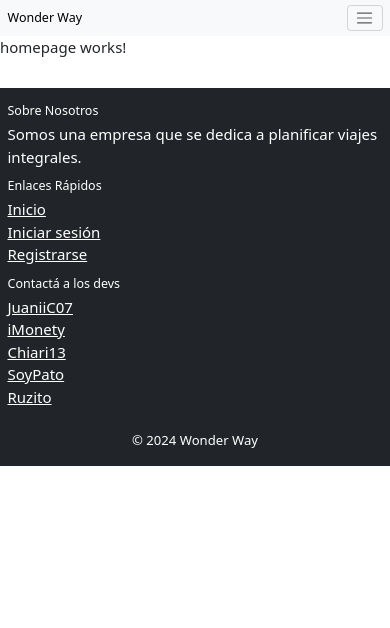
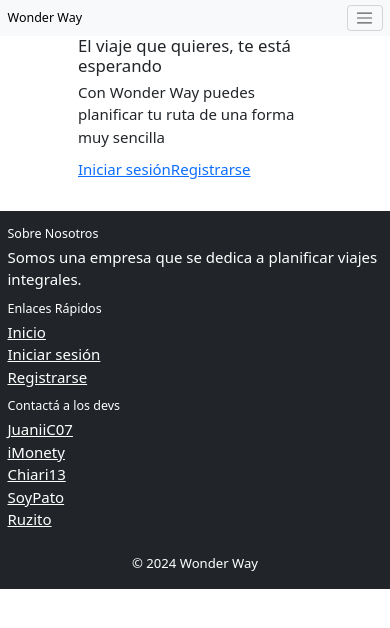
Before and after one commit to soypato/WonderWay, an Angular app in the folder code/: page / in a window 390 px wide. Shown: the top 628 px of the page. Built offline with nearby package versions, Linux system fonts and the light colour scheme.

Commit message:
responsive first version of homepage

```diff
--- a/code/src/app/homepage/homepage.component.css
+++ b/code/src/app/homepage/homepage.component.css
@@ -0,0 +1,8 @@
+.main-parent-container {
+    display: grid;
+    grid-template-columns: 1fr 3fr 1fr;
+}
+.main-child-container
+{
+    grid-area: 2 /2;
+}
--- a/code/src/app/homepage/homepage.component.html
+++ b/code/src/app/homepage/homepage.component.html
@@ -1 +1,12 @@
-<p>homepage works!</p>
+<div class="main-parent-container">
+    <div class="main-child-container">
+        <h2>El viaje que quieres, te está esperando</h2>
+    <p>Con Wonder Way puedes planificar tu ruta de una forma muy sencilla </p>
+    <article id="buttons-call-to-action">
+        <a href="/login">Iniciar sesión</a>
+        <a href="/register">Registrarse</a>
+    </article>
+
+    <!-- Acá tendría que estar la barra del modo libre -->
+    </div>
+</div>
```
Also changed, not shown: code/src/app/registerPage/form-register/form-register.component.css (line endings or trailing spaces).
